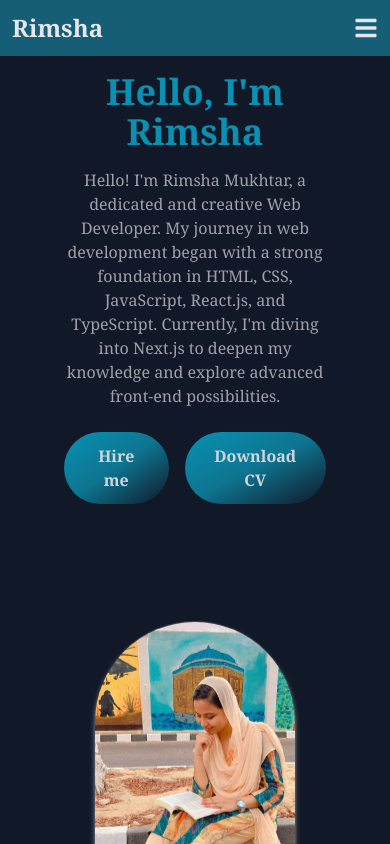
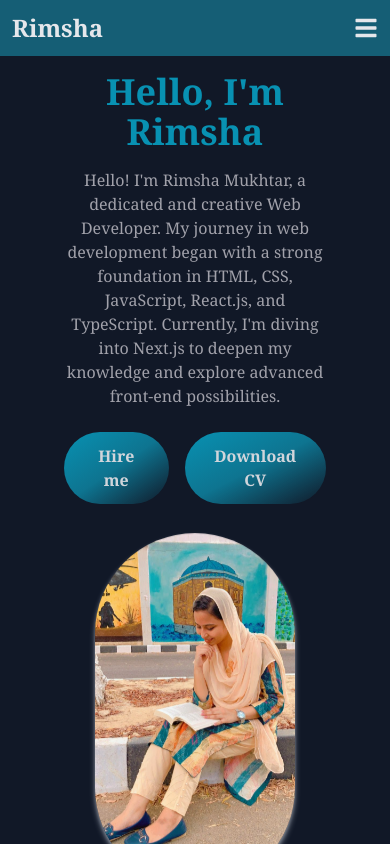
Before and after one commit to rimshamukhtar/Portfolio-using-Tailwind-Css, a Next.js app: page / in a window 390 px wide. Shown: the top 844 px of the page. Built offline with nearby package versions, Linux system fonts and the light colour scheme.

Commit message:
Update HeroSection.tsx

```diff
--- a/src/components/HeroSection.tsx
+++ b/src/components/HeroSection.tsx
@@ -1,10 +1,9 @@
 import Image from "next/image";
-import bannerimage from "../../public/rimsha.jpeg";
 
 export default function HeroSection() {
   return (
-    <section className="animate-fade-in px-4 sm:px-8 lg:px-16">
-      <div className="flex flex-col lg:flex-row items-center h-screen lg:h-screen font-serif">
+    <section className="animate-fade-in px-4 sm:px-8 lg:px-16 mb-16 lg:mb-24">
+      <div className="flex flex-col lg:flex-row items-center h-auto lg:h-screen font-serif">
         <div className="flex-1 animate-slide-in-left text-center lg:text-left mb-8 lg:mb-0">
           <h1 className="text-cyan-600 font-extrabold font-serif text-4xl sm:text-5xl lg:text-6xl mb-4">
             <span>Hello, I'm Rimsha</span>
```
